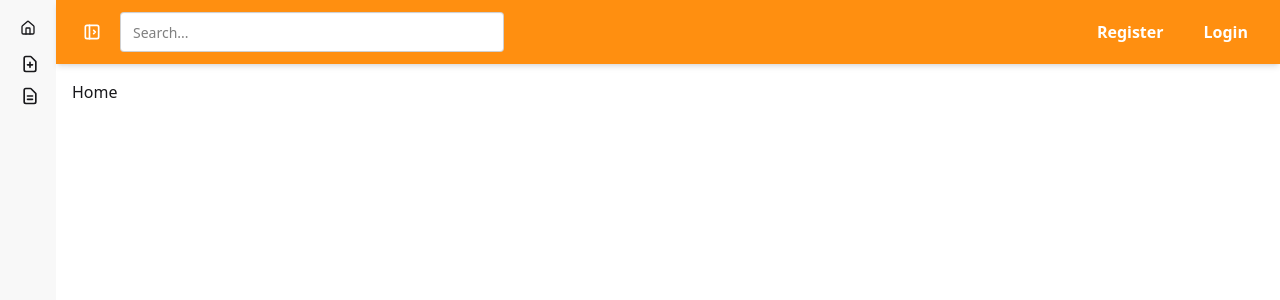
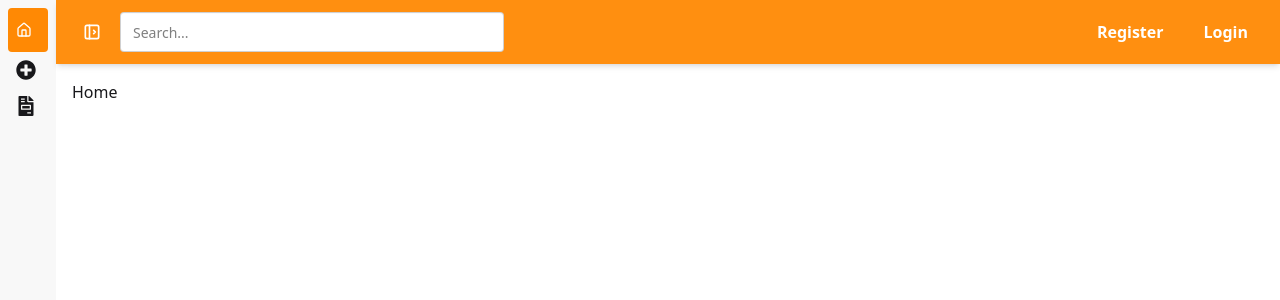
Before and after one commit to rezwankhandakar/lbts-os-client, a React (Vite) app: page / in a window 1280 px wide. Shown: the top 300 px of the page. Built offline with nearby package versions, Linux system fonts and the light colour scheme; no server answers.

Commit message:
update private route

```diff
--- a/src/Layout/RootLayout.jsx
+++ b/src/Layout/RootLayout.jsx
@@ -4,8 +4,9 @@ import useAuth from '../hooks/useAuth';
 import toast from 'react-hot-toast';
 import { FiUsers } from 'react-icons/fi';
 import useRole from '../hooks/useRole';
-import { HiOutlineDocumentAdd, HiOutlineDocumentText } from 'react-icons/hi';
+
 import { useSearch } from '../hooks/SearchContext';
+import { FaFileInvoice, FaPlusCircle } from 'react-icons/fa';
 
 const RootLayout = () => {
   const { user, logOut } = useAuth()
@@ -222,47 +223,72 @@ lg:is-drawer-open:w-64 lg:is-drawer-close:w-14">
             {/* <ul className="menu w-full grow overflow-y-auto"> */}
             {/* List item */}
             <li>
-              <Link to='/' onClick={closeDrawer} className="is-drawer-close:tooltip is-drawer-close:tooltip-right" data-tip="Homepage">
+              <NavLink to='/' onClick={closeDrawer}  className={({ isActive }) =>
+      `is-drawer-close:tooltip is-drawer-close:tooltip-right flex items-center gap-2 px-2 py-2 rounded transition ${
+        isActive
+          ? "bg-orange-400 text-white font-semibold"
+          : "hover:bg-green-300"
+      }`
+    } data-tip="Homepage">
                 {/* Home icon */}
                 <svg xmlns="http://www.w3.org/2000/svg" viewBox="0 0 24 24" strokeLinejoin="round" strokeLinecap="round" strokeWidth="2" fill="none" stroke="currentColor" className="my-1.5 inline-block size-4"><path d="M15 21v-8a1 1 0 0 0-1-1h-4a1 1 0 0 0-1 1v8"></path><path d="M3 10a2 2 0 0 1 .709-1.528l7-5.999a2 2 0 0 1 2.582 0l7 5.999A2 2 0 0 1 21 10v9a2 2 0 0 1-2 2H5a2 2 0 0 1-2-2z"></path></svg>
                 <span className="is-drawer-close:hidden">Home</span>
-              </Link>
+              </NavLink>
             </li>
+
             {/* List item */}
             {role === 'admin' && status === 'approved' && (
               <li>
-                <Link
-                  to="/user-management"onClick={closeDrawer}
-                  className="is-drawer-close:tooltip is-drawer-close:tooltip-right flex items-center gap-2"
+                <NavLink
+                  to="/user-management" onClick={closeDrawer}
+                  className={({ isActive }) =>
+      `is-drawer-close:tooltip is-drawer-close:tooltip-right flex items-center gap-2 px-2 py-2 rounded transition ${
+        isActive
+          ? "bg-orange-400 text-white font-semibold"
+          : "hover:bg-green-300"
+      }`
+    }
                   data-tip="User Management"
                 >
                   {/* Icon */}
                   <FiUsers className="w-5 h-5" />
                   <span className="is-drawer-close:hidden">User Management</span>
-                </Link>
+                </NavLink>
               </li>
             )}
 
             <li>
-                <Link
-                  to="/add-gate-pass" onClick={closeDrawer}
-                  className="is-drawer-close:tooltip is-drawer-close:tooltip-right flex items-center gap-2"
+              <NavLink
+                to="/add-gate-pass"
+                onClick={closeDrawer}
+              className={({ isActive }) =>
+      `is-drawer-close:tooltip is-drawer-close:tooltip-right flex items-center gap-2 px-2 py-2 rounded transition ${
+        isActive
+          ? "bg-orange-400 text-white font-semibold"
+          : "hover:bg-green-300"
+      }`
+    }
                 data-tip="Add Gate Pass"
               >
-                  {/* Icon */}
-                  <HiOutlineDocumentAdd className="w-5 h-5" />
+                <FaPlusCircle className="w-5 h-5" />
                 <span className="is-drawer-close:hidden">Add Gate Pass</span>
-                </Link>
+              </NavLink>
 
-                <Link
+              <NavLink
                 to="/all-gate-pass" onClick={closeDrawer}
-                  className="is-drawer-close:tooltip is-drawer-close:tooltip-right flex items-center gap-2"
+               className={({ isActive }) =>
+      `is-drawer-close:tooltip is-drawer-close:tooltip-right flex items-center gap-2 px-2 py-2 rounded transition ${
+        isActive
+          ? "bg-orange-400 text-white font-semibold"
+          : "hover:bg-green-300"
+      }`
+    }
                 data-tip="Gate Pass"
               >
                 {/* Icon */}
-                 <HiOutlineDocumentText className="w-5 h-5" />
+                <FaFileInvoice className="w-5 h-5" />
                 <span className="is-drawer-close:hidden">Gate Pass</span>
-                </Link>
+              </NavLink>
             </li>
 
 
--- a/src/Pages/AddGatePass.jsx
+++ b/src/Pages/AddGatePass.jsx
@@ -88,7 +88,7 @@ const AddGatePass = () => {
     const confirm = await Swal.fire({
       icon: "warning",
       title: "Are you sure?",
-      text: "You won't be able to revert this!",
+      text: "Do you want to Delete this!",
       showCancelButton: true,
       confirmButtonText: "Yes, delete it!",
     });
@@ -96,7 +96,13 @@ const AddGatePass = () => {
     if (confirm.isConfirmed) {
       try {
         await axiosSecure.delete(`/gate-pass/${id}`);
-        Swal.fire("Deleted!", "Gate pass deleted.", "success");
+          Swal.fire({
+              title: "Deleted!",
+              text: "Gate pass has been deleted.",
+              icon: "success",
+              timer: 1500,
+              showConfirmButton: false,
+            });
         fetchRecentGatePass();
       } catch (err) {
         console.error(err);
@@ -110,6 +116,7 @@ const AddGatePass = () => {
     setSelectedProduct(product);
     setEditModalOpen(true);
   };
+
 
   return (
     <div className="min-h-screen bg-gray-50 p-4">
--- a/src/Router/PrivateRoute.jsx
+++ b/src/Router/PrivateRoute.jsx
@@ -2,10 +2,13 @@ import React from 'react';
 
 import { Navigate, useLocation } from 'react-router';
 import useAuth from '../hooks/useAuth';
+import useRole from '../hooks/useRole';
+import Forbidden from '../Component/Forbidden';
 
 const PrivateRoute = ({children}) => {
     const {user,loading}= useAuth()
-    const location = useLocation()
+    const { status, } = useRole();
+
      if (loading){
         return <div>
 
@@ -13,9 +16,10 @@ const PrivateRoute = ({children}) => {
         </div>
      }
 
-     if (!user){
-        return <Navigate state={location.pathname} to="/login"></Navigate>
+     if (!user || status?.toLowerCase() !== 'approved'){
+        return <Forbidden></Forbidden>
      }
+
     return children ;
 };
 
--- a/src/Router/Routes.jsx
+++ b/src/Router/Routes.jsx
@@ -41,11 +41,11 @@ export const router = createBrowserRouter([
         },
         {
           path: '/add-gate-pass',
-          Component: AddGatePass
+          element: <PrivateRoute><AddGatePass></AddGatePass></PrivateRoute>
         },
         {
           path: "/all-gate-pass",
-          Component: AllGatePass
+          element: <PrivateRoute><AllGatePass></AllGatePass></PrivateRoute>
         }
     ]
 
```
Lines whose indentation alone changed are shown as unchanged.
